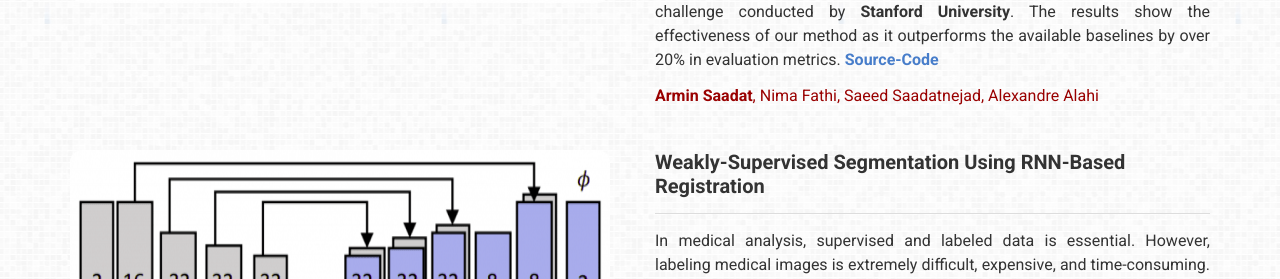
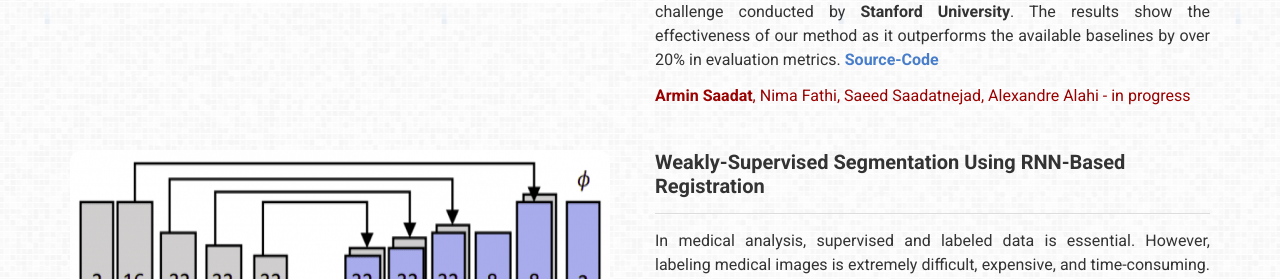
Before and after one commit to Armin-Saadat/Armin-Saadat.github.io, a Jekyll site: the page built from index.md, in a window 1280 px wide and 900 px high, scrolled down 710 px. Shown: the part 174-453 px from the top of the window. Built offline with Jekyll 4.4.1, drawn with Linux system fonts in a browser that asks for light colours; a style sheet for code colours, icons or effects is not loaded.

```diff
--- a/_data/projects.yml
+++ b/_data/projects.yml
@@ -13,7 +13,7 @@
     [**Source-Code**](https://github.com/Armin-Saadat/pose-prediction-autoencoder)
 
 
-    <span style="color:#900"> **Armin Saadat**, Nima Fathi, Saeed Saadatnejad, Alexandre Alahi</span>
+    <span style="color:#900"> **Armin Saadat**, Nima Fathi, Saeed Saadatnejad, Alexandre Alahi - in progress</span>
 
 
 - name: RNN_Reg
```
